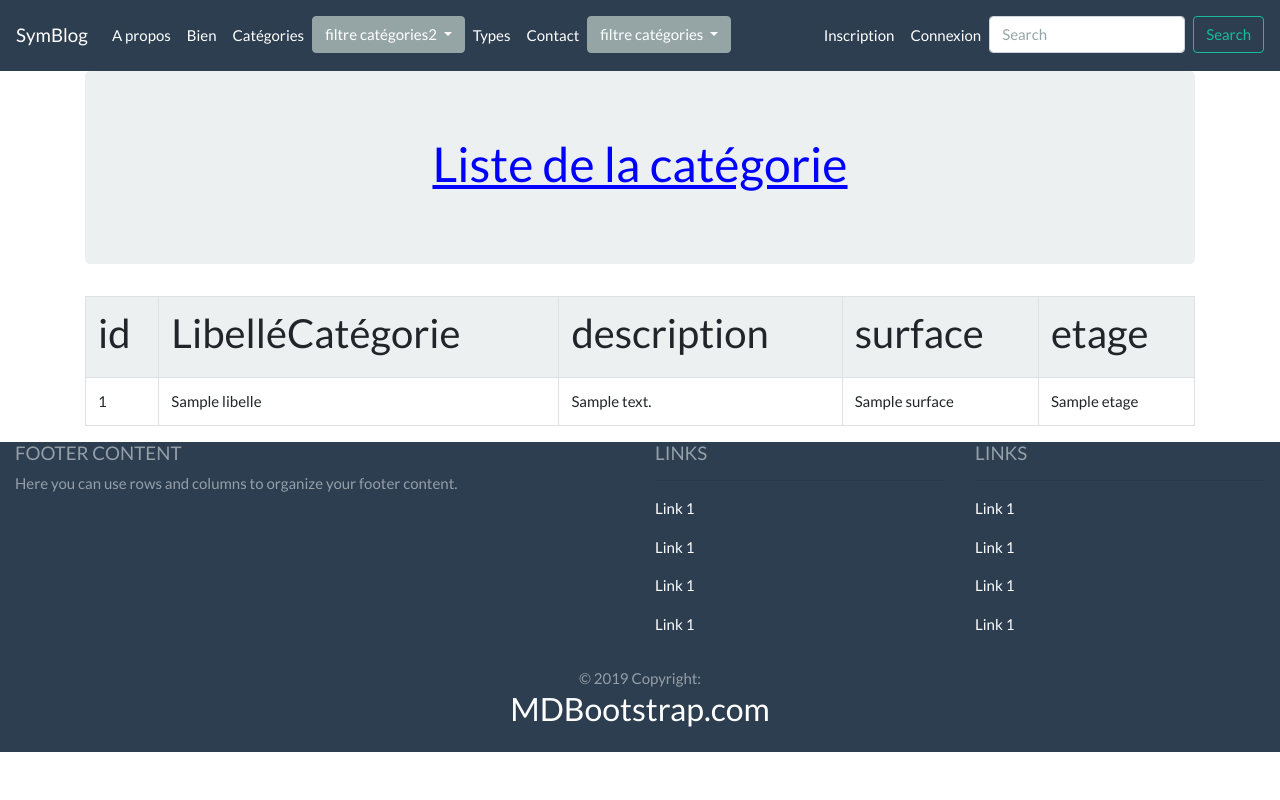
After one commit to marcelnuzzo/immo_agence, a Symfony app: template templates/blog/categorieFiltre2.html.twig in a window 1280 px wide. The commit adds this page. Run offline with Twig, Linux system fonts and the light colour scheme; the template is opened without the code that fills it: most values are stand-ins (such as "Sample title", 1, 10 or a date in 2020); some libraries are stand-ins or nearby versions.

Commit message:
requete categorie bien OK

```diff
--- a/src/Repository/CategorieRepository.php
+++ b/src/Repository/CategorieRepository.php
@@ -61,18 +61,18 @@ class CategorieRepository extends ServiceEntityRepository
     ;
     }
 
-    public function findAllBienInByCategory()
+    public function findAllBienInByCategory($libelle)
     {
         $conn = $this->getEntityManager()->getConnection();
 
         $sql = '
             SELECT * FROM categorie,bien
             WHERE categorie.id=bien.categorie_id
-            AND categorie.libelle="appartement"
+            AND categorie.libelle=:libelle
             ';
 
             $stmt = $conn->prepare($sql);
-            $stmt->execute(['libelle' => 'appartement']);
+            $stmt->execute(['libelle' => $libelle]);
 
             // returns an array of arrays (i.e. a raw data set)
             return $stmt->fetchAll();
--- a/templates/base.html.twig
+++ b/templates/base.html.twig
@@ -62,9 +62,18 @@ a#cRetour.cVisible{
                      <li class="nav-item">
                         <a class="nav-link" href="{{ path('cat') }}">Catégories</a>
                     </li>
-                    <li class="nav-item">
-                        <a class="nav-link" href="{{ path('categorieFiltre') }}">Cat appartement</a>
-                    </li>
+
+                    <div class="dropdown">
+                        <button class="btn btn-secondary dropdown-toggle" type="button" id="dropdownMenuButton" data-toggle="dropdown" aria-haspopup="true" aria-expanded="false">
+                          filtre catégories2
+                        </button>
+                      <div class="dropdown-menu" aria-labelledby="dropdownMenuButton">
+                        <a class="dropdown-item" href="{{ path('appart2') }}">appart</a>
+                        <a class="dropdown-item" href="{{ path('terrain2') }}">terrain</a>
+                        <a class="dropdown-item" href="{{ path('maison2') }}">maison</a>
+                        <a class="dropdown-item" href="{{ path('igloo2') }}">igloo</a>
+                      </div>
+                    </div>
                     <li class="nav-item">
                         <a class="nav-link" href="{{ path('tip') }}">Types</a>
                     </li>
@@ -82,8 +91,6 @@ a#cRetour.cVisible{
                         <a class="dropdown-item" href="{{ path('igloo') }}">igloo</a>
                       </div>
                     </div>
-
-                    <li>
                     {% if is_granted('ROLE_USER') %}
                     <li class="nav-item">
                         <a class="nav-link" href="{{path('easyadmin')}}" target="blank" tabindex="-1" aria-disabled="true">Admin</a>
--- /dev/null
+++ b/templates/blog/categorieFiltre2.html.twig
@@ -0,0 +1,29 @@
+{% extends 'base.html.twig' %}
+
+{% block title %}{{ parent() }}/Liste de la catégorie{% endblock %}
+
+{% block body %}
+
+<div class = "jumbotron">
+    <h1 id="haut" style="text-decoration:underline;color:blue;text-align:center">Liste de la catégorie</h1>
+</div>
+<table class="table table-striped table-bordered table-hover">
+    <tr>
+        <th><h2>id</h2></th>
+        <th><h2>LibelléCatégorie</h2></th>
+        <th><h2>description</h2></th>
+        <th><h2>surface</h2></th>
+        <th><h2>etage</h2></th>
+    </tr>
+    {%for categorie in categories %}
+        <tr>
+            <td>{{ categorie.id }}</td>
+            <td>{{ categorie.libelle }}</td>
+            <td>{{ categorie.description }}</td>
+            <td>{{ categorie.surface }}</td>
+            <td>{{ categorie.etage }}</td>
+        </tr>
+    {% endfor %}
+</table>
+
+{% endblock %}
```
Also changed, not shown: src/Controller/BlogController.php (+50 -8 lines).
